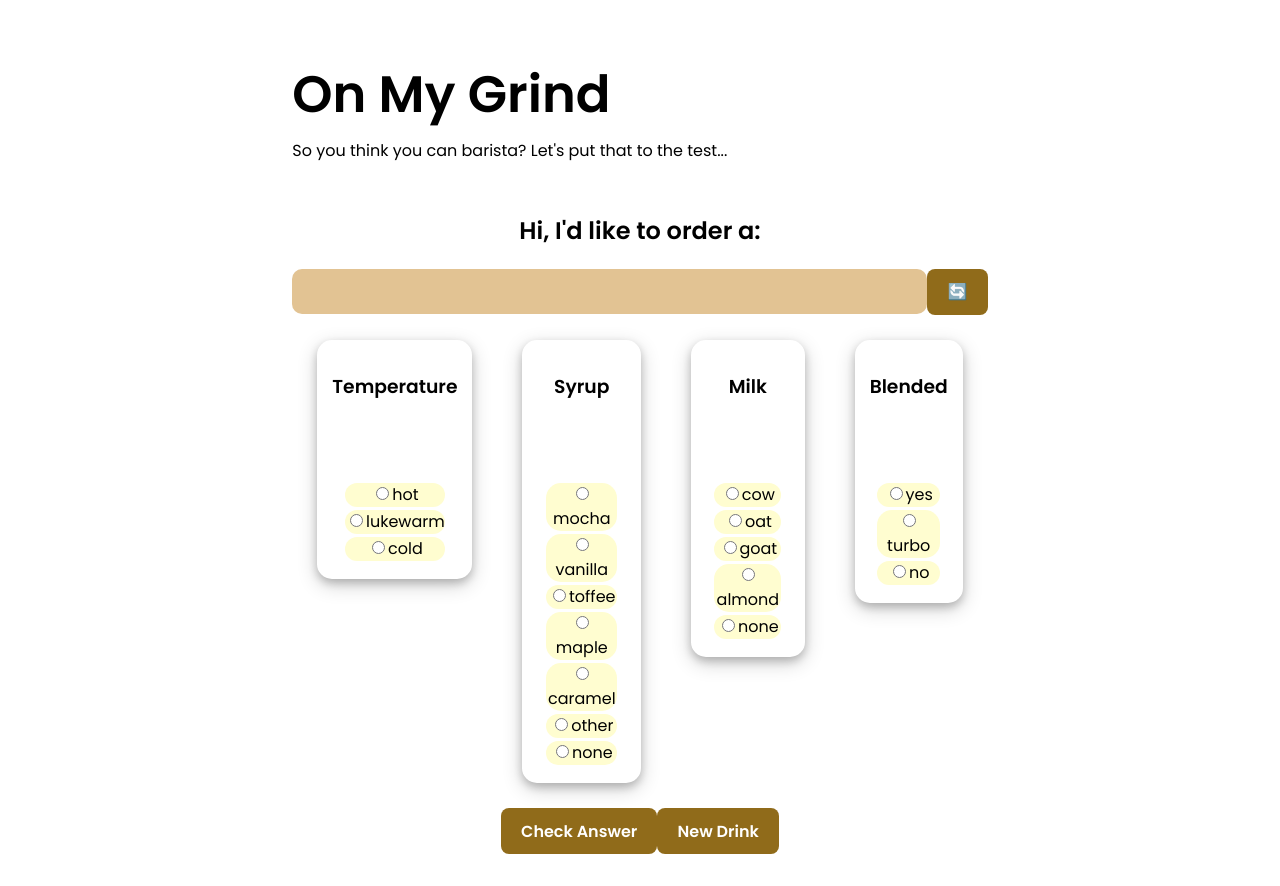
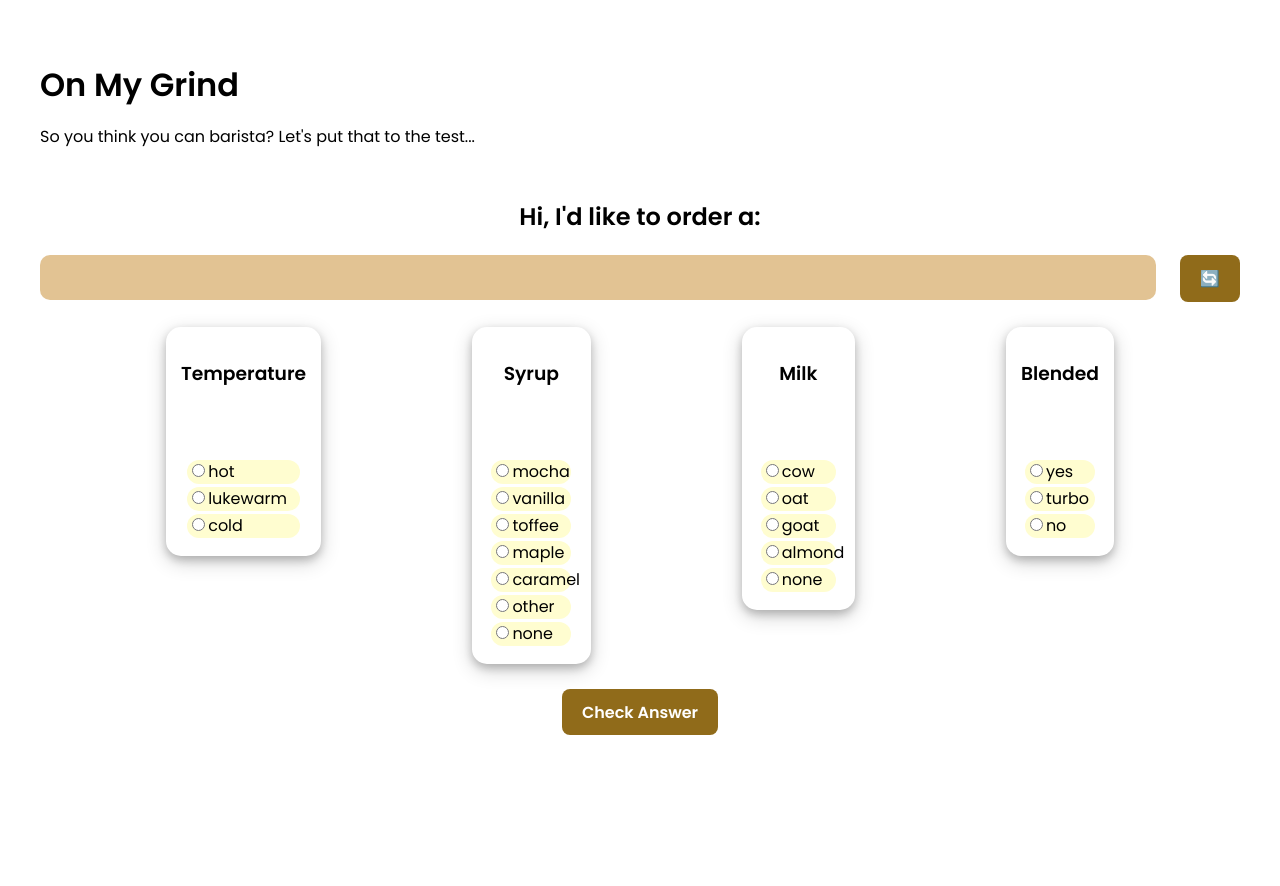
Before and after one commit to gabrielaliera/barista-app, a React (Vite) app: page / in a window 1280 px wide. After the commit the page ends 800 px from the top, so only its background shows below. Built offline with nearby package versions, Linux system fonts and the light colour scheme.

Commit message:
Adjust CSS

```diff
--- a/src/App.css
+++ b/src/App.css
@@ -14,6 +14,7 @@
 .read-the-docs {
   color: #888;
 }
+
 body{
   background-color: white;
   color: black;
@@ -36,6 +37,7 @@ body{
   padding: 15px;
   border-radius: 15px;
   box-shadow: 0 4px 8px 0 rgba(0, 0, 0, 0.2), 0 6px 20px 0 rgba(0, 0, 0, 0.19);
+  white-space:nowrap;
 }
 
 .mini-header{
@@ -50,33 +52,39 @@ body{
 }
 
 #wrong {
+  text-align: center;
   background-color:rgb(219, 93, 93);
 }
 
 #correct {
+  text-align: center;
   background-color:rgb(191, 116, 191);
 }
 
 .answer-space {
   background-color: rgb(226, 195, 147);
   height: 20px;
-  padding-top: 10px;
-  padding-bottom: 10px;
+  padding-top: 5px;
+  padding-bottom: 5px;
   width: auto;
   margin-bottom: 20px;
   border-radius: 15px;
   margin-left: auto;
   clear: both;
+  text-align: center;
 }
+
 
 li {
   margin-top:3px;
   margin-bottom:3px;
-  margin-right: 10%;
-  margin-left: 10%;
+  margin-right: 5%;
+  margin-left: 5%;
+  text-align: left;
   background-color: #FFFDD0;
   border-radius: 15px;
   list-style: none;
+
 }
 
 button.newdrink {
--- a/src/Components/baristaForm.jsx
+++ b/src/Components/baristaForm.jsx
@@ -158,10 +158,6 @@ const BarsitaForm = () =>{
 
             </form>
             <button type="submit" className="button submit" onClick={onCheckAnswer}>Check Answer</button>
-
-            <button type="new-drink-button" className=" button newdrink" onClick={onNewDrink}>New Drink</button>
-
-
         </div>
     )
 }
--- a/src/index.css
+++ b/src/index.css
@@ -14,27 +14,6 @@
   -webkit-text-size-adjust: 100%;
 }
 
-a {
-  font-weight: 500;
-  color: #646cff;
-  text-decoration: inherit;
-}
-a:hover {
-  color: #535bf2;
-}
-
-body {
-  margin: 0;
-  display: flex;
-  place-items: center;
-  min-width: 320px;
-  min-height: 100vh;
-}
-
-h1 {
-  font-size: 3.2em;
-  line-height: 1.1;
-}
 
 button {
   border-radius: 8px;
```
